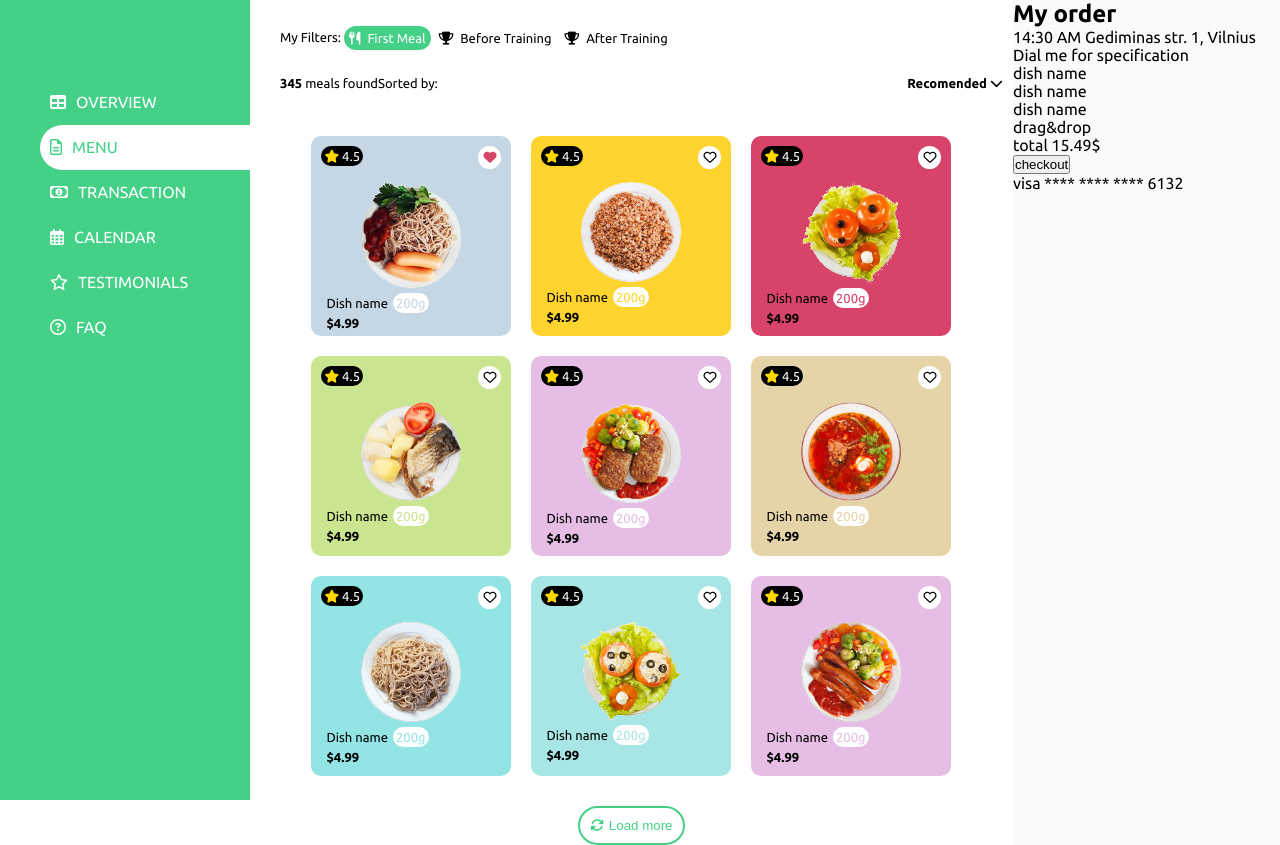
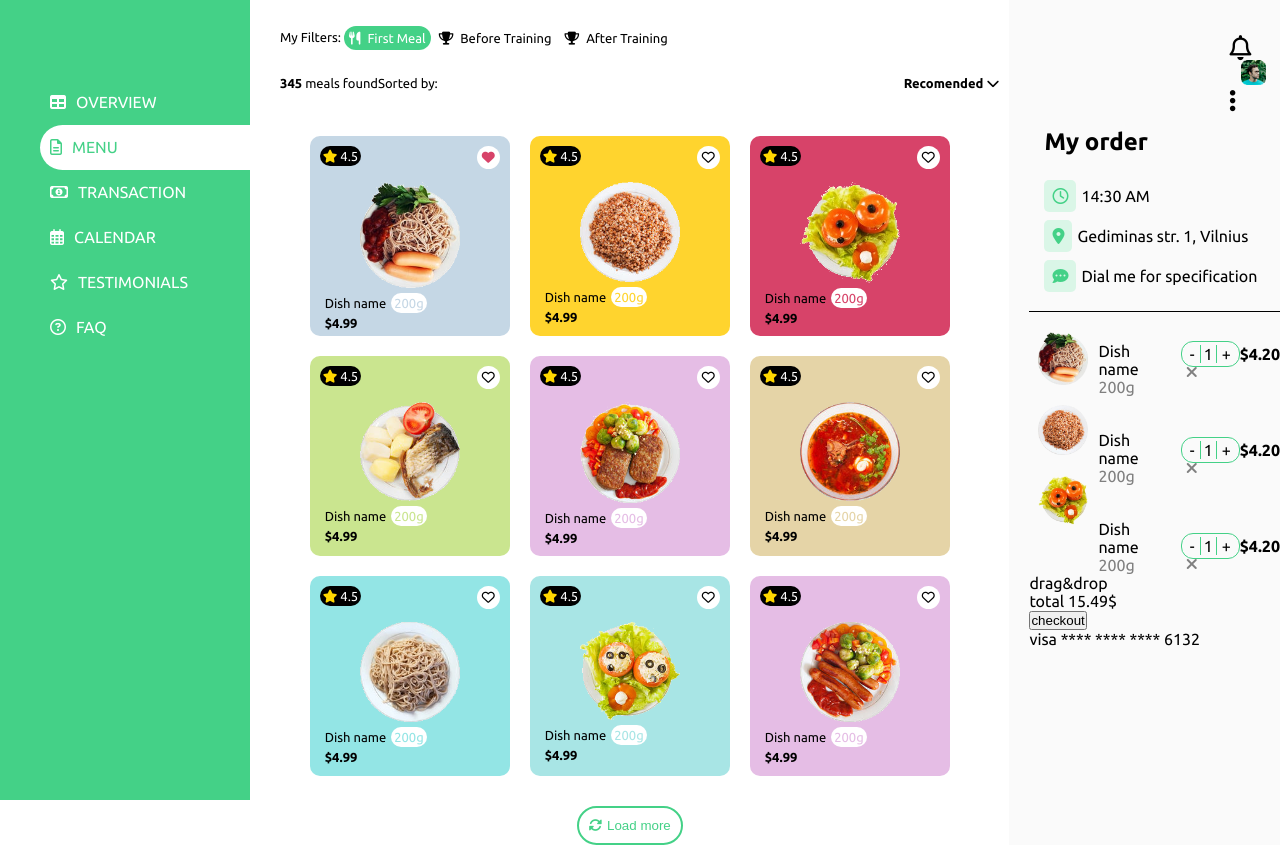
Before and after one commit to simkaz12/Friday_Challange3-Food-Delivery, a website: page index.html in a window 1280 px wide. Drawn offline with Linux system fonts and the light colour scheme; files whose address does not match are found by name.

Commit message:
suvestines update

```diff
--- a/css/base/layout.css
+++ b/css/base/layout.css
@@ -210,4 +210,100 @@ a:hover {
  .order {
     background-color: var(--uzsakymo);
     width: 350px;
+    padding: 20px 0 0 20px;
  }
+ .acc-nav {
+   margin-left: 200px;
+   padding-top: 15px;
+ }
+ .acc {
+   font-size: 25px;
+ }
+ .user {
+   width: 25px;
+   margin: 0 12px;
+ }
+ .order-spec {
+   padding: 15px;
+   border-bottom: 1px solid #000;
+ }
+ h1 {
+   margin-bottom: 20px;
+ }
+ .spec {
+   line-height: 40px;
+
+ }
+ .icon {
+   color: var(--main-color);
+   background-color: #DAF6E7;
+   padding: 8px;
+   border-radius: 5px;
+   margin-right: 5px;
+ }
+ .tevas {
+   display: flex;
+   flex-direction: row;
+ }
+ .maisto {
+   padding: 20px 10px 0 9px;
+   line-height: 20px;
+   display: flex;
+   flex-direction: column;
+   gap: 20px;
+
+ }
+ .maistas {
+   width: 50px;
+ }
+ .name {
+   padding-top: 20px;
+ }
+.dish-name {
+   margin: 10px 0 0 0;
+}
+.antras {
+   margin-top: 35px;
+}
+.trecias {
+   margin-top: 35px;
+}
+.gramai {
+   color: grey;
+}
+.kaina {
+   padding: 33px 0 0 20px;
+
+}
+.antra {
+   padding-top: 60px;
+}
+.trecia {
+   padding-top: 60px;
+}
+.plius-minus {
+   border: 1px solid var(--main-color);
+   padding: 3px;
+   border-radius: 12px;
+
+}
+.minus, .plius {
+   padding: 0 5px 0 5px;
+}
+.minus {
+   border-right: 1px solid var(--main-color);
+}
+.vienas {
+   padding: 0 3px;
+}
+.plius {
+   border-left: 1px solid var(--main-color);
+}
+.x {
+   color: grey;
+   margin-left: 5px;
+}
+.minus:hover, .plius:hover {
+   background-color: var(--main-color);
+   color: #fff;
+}
--- a/index.html
+++ b/index.html
@@ -48,20 +48,33 @@
     </main>
     <section class="order">
         <header>
-            <div>
-
+            <div class="acc-nav">
+                <i class="fa-regular fa-bell acc"></i><img src="/img/user.png" class="user" alt="#"><i class="fa-solid fa-ellipsis-vertical acc"></i>
             </div>
         </header>
-        <h1>My order</h1>
-        <div>
-            <span>14:30 AM</span>
-            <span>Gediminas str. 1, Vilnius</span>
-            <span>Dial me for specification</span>
+        <div class="order-spec">
+            <h1>My order</h1>
+
+            <span class="spec"><i class="fa-regular fa-clock icon"></i>14:30 AM</span><br>
+            <span class="spec"><i class="fa-solid fa-location-dot icon"></i>Gediminas str. 1, Vilnius</span><br>
+            <span class="spec"><i class="fa-solid fa-comment-dots icon"></i>Dial me for specification</span><br>
         </div>
-        <div>
-            <p>dish name</p>
-            <p>dish name</p>
-            <p>dish name</p>
+        <div class="tevas">
+            <div class="maisto">
+                <img class="maistas" src="/img/food-1.webp" alt="#">
+                <img class="maistas" src="/img/food-2.webp" alt="#">
+                <img class="maistas" src="/img/food-3.webp" alt="#">
+            </div>
+            <div class="name">
+                <p class="dish-name">Dish name</p><span class="gramai">200g</span>
+                <p class="dish-name antras">Dish name</p><span class="gramai">200g</span>
+                <p class="dish-name trecias">Dish name</p><span class="gramai">200g</span>
+            </div>
+            <div class="kaina">
+                <p><span class="plius-minus"><span class="minus">-</span><span class="vienas">1</span><span class="plius">+</span></span><b>$4.20</b><i class="fa-solid fa-xmark x"></i></p>
+                <p class="antra"><span class="plius-minus"><span class="minus">-</span><span class="vienas">1</span><span class="plius">+</span></span><b>$4.20</b><i class="fa-solid fa-xmark x"></i></p>
+                <p class="trecia"><span class="plius-minus"><span class="minus">-</span><span class="vienas">1</span><span class="plius">+</span></span><b>$4.20</b><i class="fa-solid fa-xmark x"></i></p>
+            </div>
         </div>
         <span>drag&drop</span>
         <p>total <span>15.49$</span></p>        <button>
```
